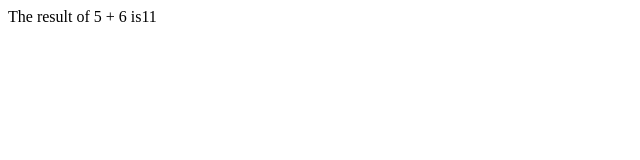
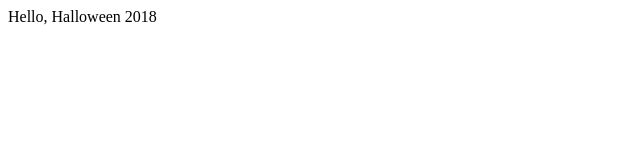
Before and after one commit to Provinite/halloween-2018, a React app in the folder packages/web-client/: page / in a window 1280 px wide. Shown: the top 160 px of the page, without its empty margins (0-640 px from the left). Built offline with nearby package versions, Linux system fonts and the light colour scheme.

Commit message:
fix more casing issues

```diff
--- a/packages/web-client/src/app.tsx
+++ b/packages/web-client/src/app.tsx
@@ -3,7 +3,6 @@ import "@babel/polyfill";
 import "raf/polyfill";
 import * as React from "react";
 import * as ReactDOM from "react-dom";
-import { TestableComponent } from "./components/testable-component/TestableComponent";
 import * as _env from "./settings.env.json";
 import { EnvConfig } from "./types/EnvConfig";
 
@@ -19,7 +18,7 @@ export default class HalloweenApp extends React.Component<
     super(props);
   }
   render() {
-    return <TestableComponent leftSummand={5} rightSummand={6} />;
+    return <div>Hello, Halloween 2018</div>;
   }
 }
 
--- a/packages/web-client/src/components/testable-component/testableComponent.tsx
+++ /dev/null
@@ -1,42 +0,0 @@
-import * as React from "react";
-
-/**
- * A component with a simple derived state.
- */
-export class TestableComponent extends React.Component<
-  {
-    leftSummand: number;
-    rightSummand: number;
-  },
-  {
-    sum: number;
-  }
-> {
-  static getDerivedStateFromProps(props, state) {
-    if (state.sum !== TestableComponent.add(props)) {
-      return {
-        sum: TestableComponent.add(props)
-      };
-    }
-    return null;
-  }
-
-  private static add(props): number {
-    return props.leftSummand + props.rightSummand;
-  }
-  constructor(props) {
-    super(props);
-    this.state = {
-      sum: TestableComponent.add(props)
-    };
-  }
-
-  render() {
-    return (
-      <span>
-        The result of {this.props.leftSummand} + {this.props.rightSummand} is
-        {this.state.sum}
-      </span>
-    );
-  }
-}
```
Also changed, not shown: 2 other files (tests, documents, lock files or other folders).
